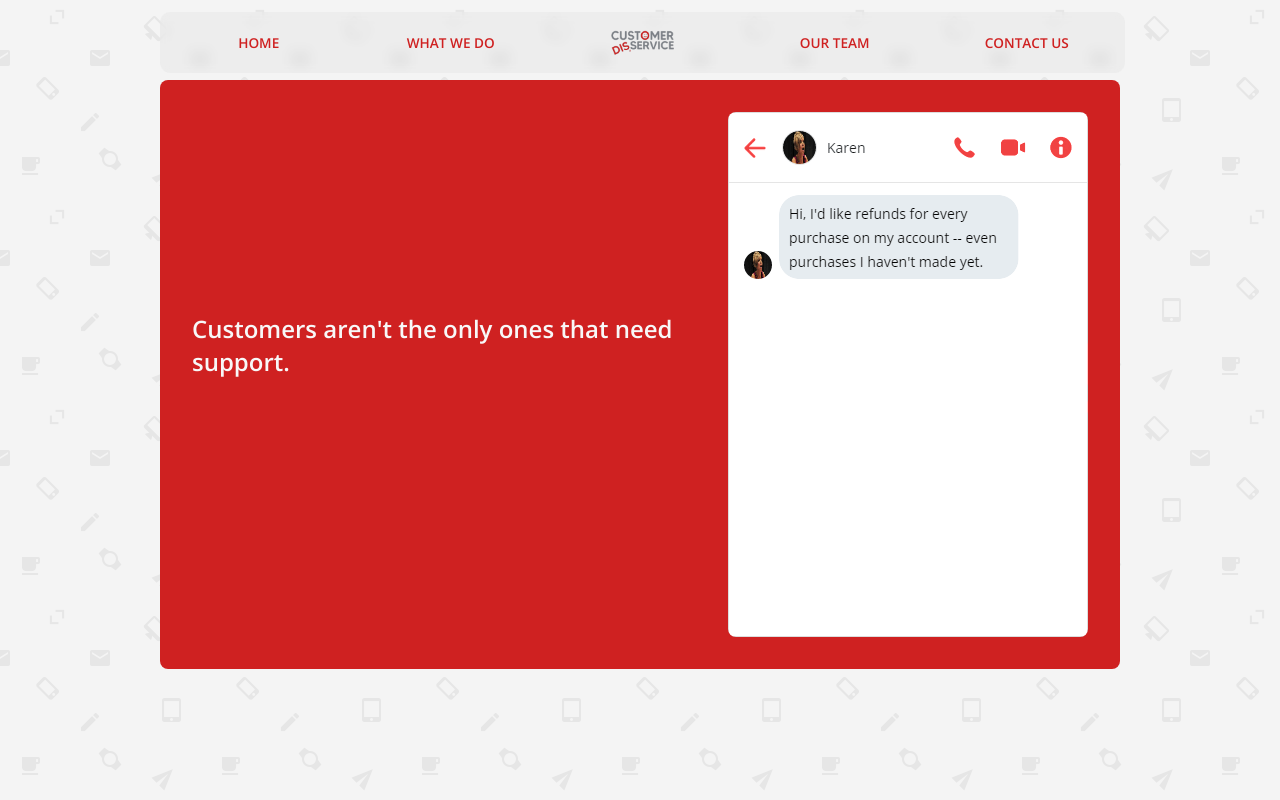
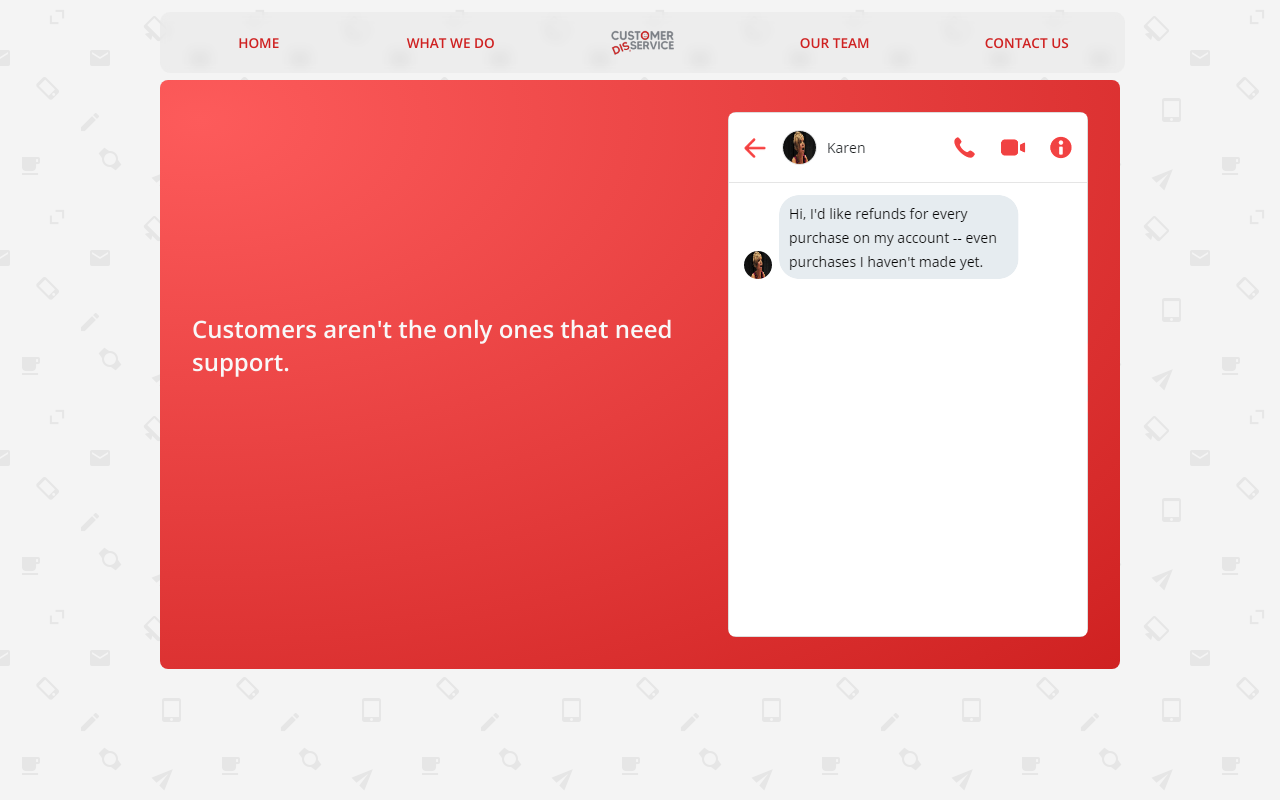
Before and after one commit to emfoxily/cds, a Vue app: page / in a window 1280 px wide. Built offline with nearby package versions, Linux system fonts and the light colour scheme.

Commit message:
added radial gradient bg on header

```diff
--- a/src/components/MainHeader.vue
+++ b/src/components/MainHeader.vue
@@ -18,7 +18,9 @@ export default {
 <style scoped>
 
     header {
-        background-color: rgb(207, 33, 33);
+        /* background-color: rgb(207, 33, 33); */
+        background-image: radial-gradient(farthest-corner at 40px 40px,
+      rgb(253, 91, 91) 0%, rgb(207, 33, 33) 100%);
         margin: 10vh auto;
         width: 75vw;
         color: rgb(248, 248, 248);
```
